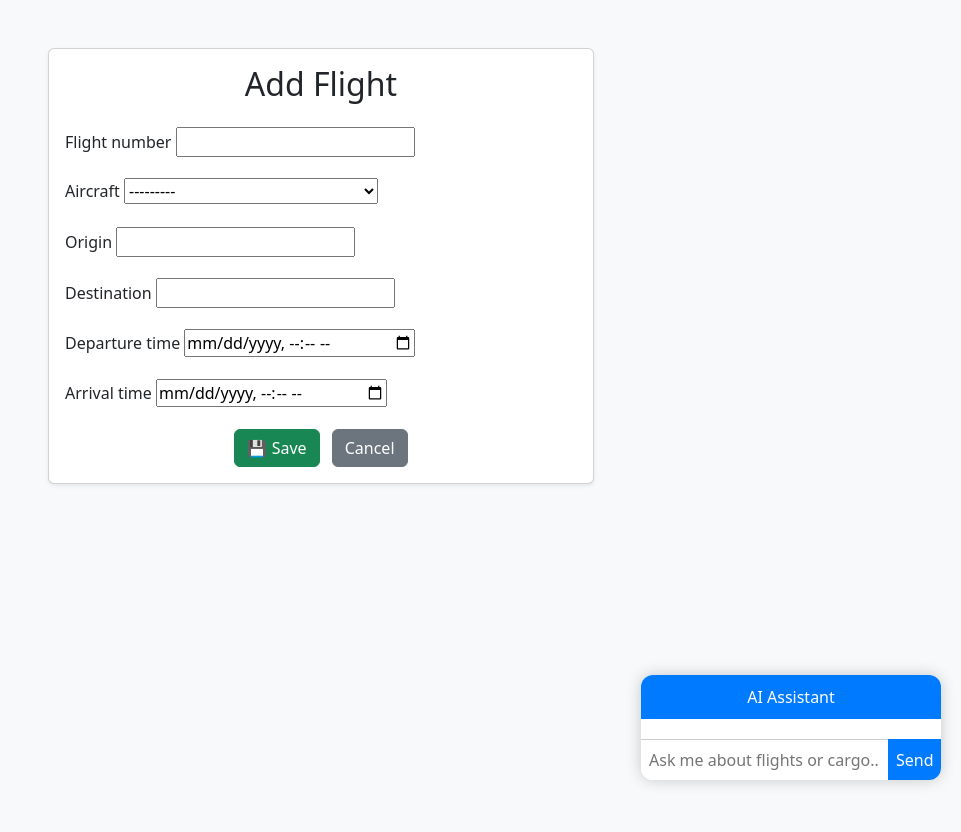
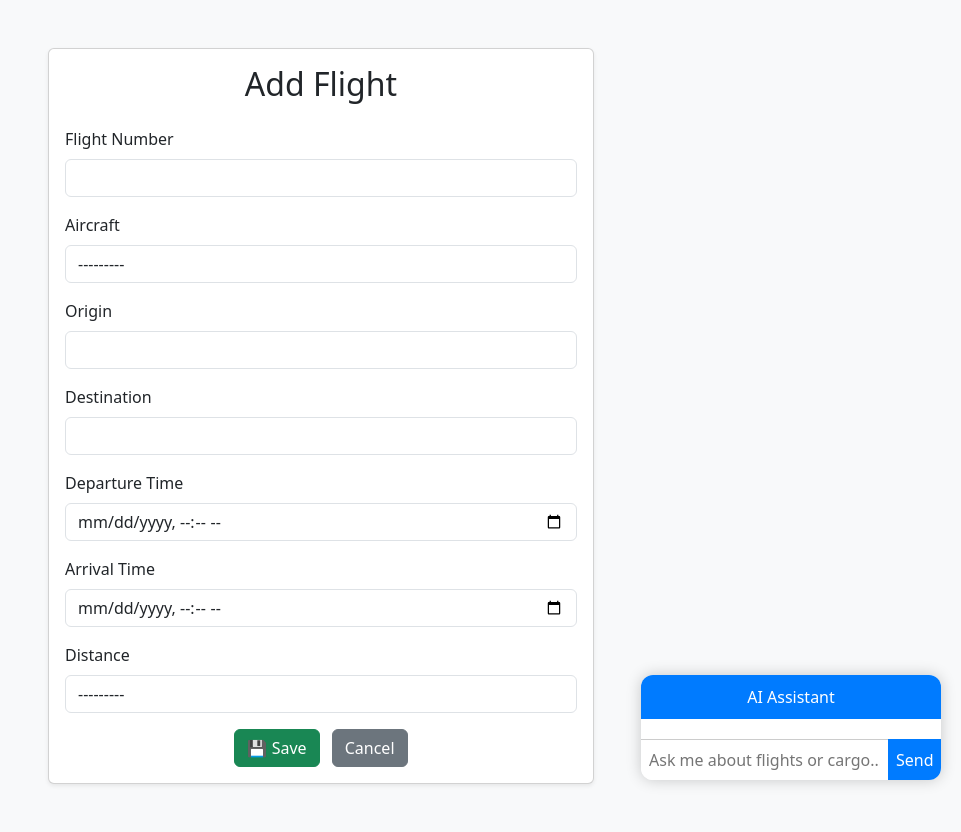
Before and after one commit to Samarth0045/Airline_expert_system, a Django app: page /add-flight/ in a window 1280 px wide. Shown: the whole page, without its empty margins (319-1280 px from the left). Before the commit the page ends 785 px from the top, so only its background shows below. Run offline with Django 5.2, Linux system fonts and the light colour scheme; data comes from the database, SQL or seed files in the repository; both versions use the stored data as it was after the commit.

Commit message:
distace added

```diff
--- a/airline_expert_system/scheduler/admin.py
+++ b/airline_expert_system/scheduler/admin.py
@@ -1,6 +1,7 @@
 from django.contrib import admin
-from .models import Aircraft, Flight, Cargo
+from .models import Aircraft, Flight, Cargo, Distance
 
 admin.site.register(Aircraft)
 admin.site.register(Flight)
 admin.site.register(Cargo)
+admin.site.register(Distance)
--- a/airline_expert_system/scheduler/forms.py
+++ b/airline_expert_system/scheduler/forms.py
@@ -6,9 +6,27 @@
         model = Flight
         fields = '__all__'
         widgets = {
-            'departure_time': forms.DateTimeInput(attrs={'type': 'datetime-local'}),
-            'arrival_time': forms.DateTimeInput(attrs={'type': 'datetime-local'}),
+            'departure_time': forms.DateTimeInput(attrs={'class': 'form-control', 'type': 'datetime-local'}),
+            'arrival_time': forms.DateTimeInput(attrs={'class': 'form-control', 'type': 'datetime-local'}),
+            'flight_number': forms.TextInput(attrs={'class': 'form-control'}),
+            'origin': forms.TextInput(attrs={'class': 'form-control'}),
+            'destination': forms.TextInput(attrs={'class': 'form-control'}),
+            'aircraft': forms.Select(attrs={'class': 'form-control'}),
+            'distance': forms.Select(attrs={'class': 'form-control'}),
         }
+        labels = {
+            'flight_number': 'Flight Number',
+            'departure_time': 'Departure Time',
+            'arrival_time': 'Arrival Time',
+        }
+        help_texts = {
+            'flight_number': 'Enter unique flight number, e.g., AI-203.',
+        }
+
+    def __init__(self, *args, **kwargs):
+        super().__init__(*args, **kwargs)
+        self.fields['departure_time'].input_formats = ['%Y-%m-%dT%H:%M']
+        self.fields['arrival_time'].input_formats = ['%Y-%m-%dT%H:%M']
 
 class CargoForm(forms.ModelForm):
     class Meta:
--- a/airline_expert_system/scheduler/models.py
+++ b/airline_expert_system/scheduler/models.py
@@ -1,4 +1,5 @@
 from django.db import models
+from datetime import timedelta
 import uuid
 
 class Aircraft(models.Model):
@@ -16,6 +17,16 @@
     destination = models.CharField(max_length=100)
     departure_time = models.DateTimeField()
     arrival_time = models.DateTimeField()
+    distance = models.ForeignKey('Distance', on_delete=models.CASCADE)
+
+    def save(self, *args, **kwargs):
+        # Auto-calculate arrival_time if not set
+        if self.departure_time and self.distance:
+            avg_speed_kmph = 800  # Adjust based on realistic average
+            hours = self.distance.distance_km / avg_speed_kmph
+            flight_duration = timedelta(hours=hours)
+            self.arrival_time = self.departure_time + flight_duration
+        super().save(*args, **kwargs)
 
     def __str__(self):
         return f"{self.flight_number} - {self.origin} to {self.destination}"
@@ -37,3 +48,19 @@
             next_id = 1 if not last else last.id + 1
             self.cargo_id = f"C{next_id:03d}"
         super().save(*args, **kwargs)
+
+class Distance(models.Model):
+    origin = models.CharField(max_length=100)
+    destination = models.CharField(max_length=100)
+    distance_km = models.FloatField()
+    average_speed_kmph = models.FloatField(default=800)
+
+    def __str__(self):
+        return f"{self.origin} to {self.destination} - {self.distance_km} km"
+
+    def get_duration(self):
+        hours = self.distance_km / self.average_speed_kmph
+        return timedelta(hours=hours)
+
+    def get_estimated_arrival(self, departure_time):
+        return departure_time + self.get_duration()
--- a/airline_expert_system/scheduler/templates/scheduler/flight_list.html
+++ b/airline_expert_system/scheduler/templates/scheduler/flight_list.html
@@ -96,6 +96,7 @@
                             <th scope="col">Destination</th>
                             <th scope="col">Departure</th>
                             <th scope="col">Arrival</th>
+                            <th scope="col">Distance</th>
                         </tr>
                     </thead>
                     <tbody>
@@ -107,6 +108,7 @@
             <td>{{ flight.destination }}</td>
             <td>{{ flight.departure_time }}</td>
             <td>{{ flight.arrival_time }}</td>
+            <td>{{ flight.distance.distance_km }}</td>  <!-- Accessing the distance from the related Distance model -->
         </tr>
     {% endfor %}
 </tbody>
--- a/airline_expert_system/scheduler/views.py
+++ b/airline_expert_system/scheduler/views.py
@@ -1,5 +1,5 @@
 from django.shortcuts import render, redirect
-from .models import Flight, Cargo
+from .models import Flight, Cargo,Distance
 from .forms import FlightForm, CargoForm
 from django.views.generic.edit import UpdateView, DeleteView
 from django.urls import reverse_lazy
@@ -20,8 +20,19 @@
 def add_flight(request):
     form = FlightForm(request.POST or None)
     if form.is_valid():
-        form.save()
+        flight = form.save(commit=False)
+
+        try:
+            # Try to find distance between origin and destination
+            distance_obj = Distance.objects.get(origin=flight.origin, destination=flight.destination)
+            flight.arrival_time = distance_obj.get_estimated_arrival(flight.departure_time)
+        except Distance.DoesNotExist:
+            # If distance is not defined, keep the manually entered arrival_time
+            pass
+
+        flight.save()
         return redirect('flight-list')
+
     return render(request, 'scheduler/add.html', {'form': form, 'title': 'Add Flight'})
 
 def add_cargo(request):
```
Also changed, not shown: airline_expert_system/db.sqlite3, airline_expert_system/scheduler/migrations/0005_distance_flight_distance.py (added). Lines whose indentation alone changed are shown as unchanged.
